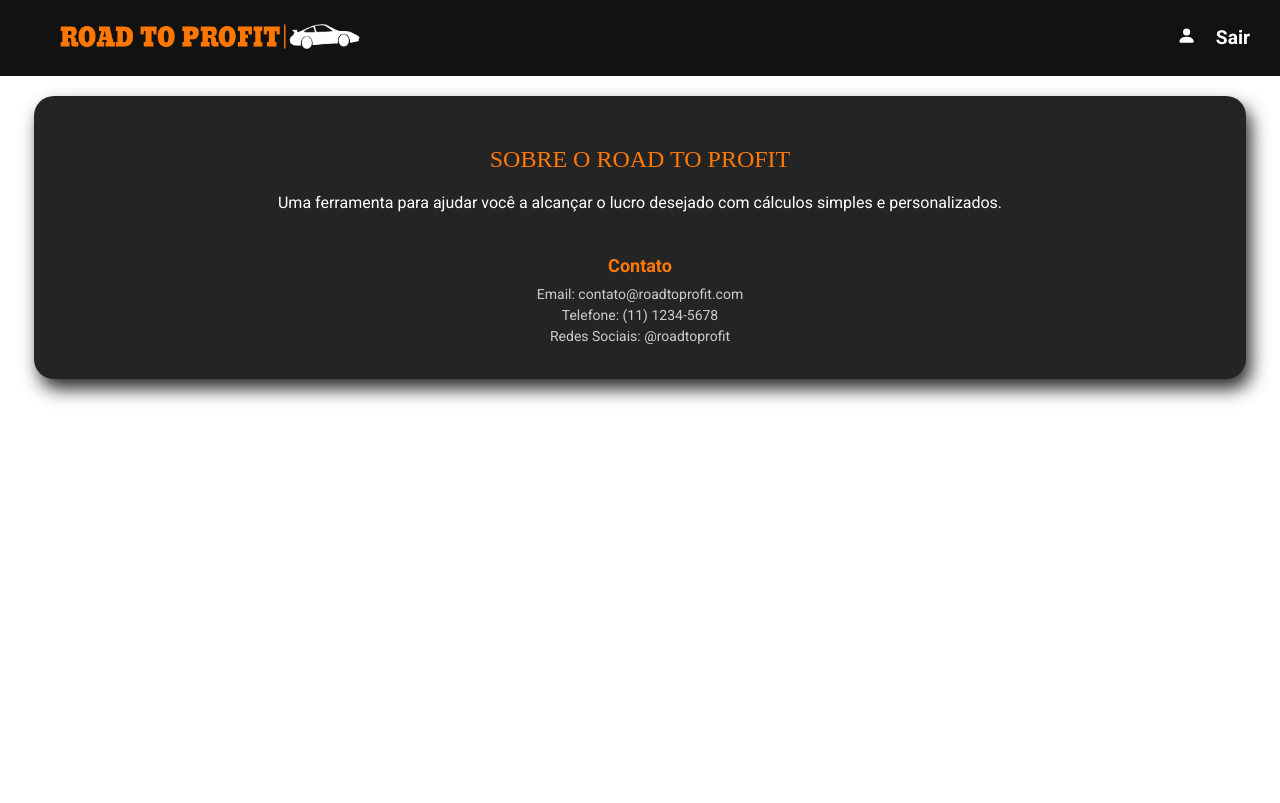
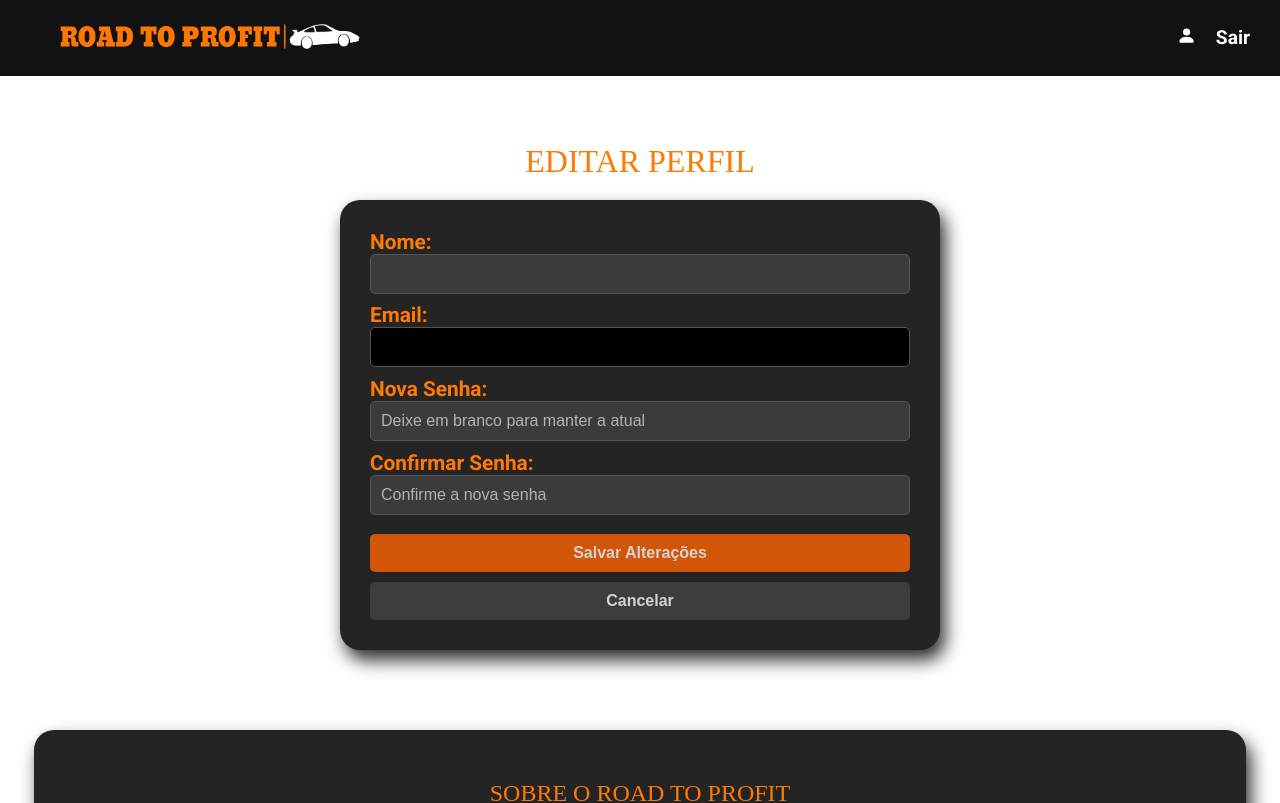
Before and after one commit to Ricardo-Jorge/road-to-profit, a React (Vite) app: page /edit-profile in a window 1280 px wide. Shown: the top 803 px of the page. Built offline with nearby package versions, Linux system fonts and the light colour scheme; sample sign-in values are in the browser's storage; a web font is replaced by a local one.

Commit message:
Edit profile page added

```diff
--- a/src/App.jsx
+++ b/src/App.jsx
@@ -18,6 +18,7 @@ import FormQuitado from "./pages/Form/FormQuitado";
 import Register from "./pages/Auth/Register";
 import Login from "./pages/Auth/Login";
 import Profile from "./pages/Profile/Profile";
+import EditProfile from "./pages/Profile/EditProfile";
 
 function App() {
   const { auth, loading } = useAuth();
@@ -45,6 +46,10 @@ function App() {
               element={auth ? <Profile /> : <Navigate to="/login" />}
             />
             <Route
+              path="/edit-profile"
+              element={auth ? <EditProfile /> : <Navigate to="/login" />}
+            />
+            <Route
               path="/alugado"
               element={auth ? <FormAluguel /> : <Navigate to="/login" />}
             />
--- /dev/null
+++ b/src/components/Loading.css
@@ -0,0 +1,52 @@
+.loader_container {
+  text-align: center;
+}
+
+.loader {
+  overflow: hidden;
+  position: relative;
+}
+
+.wheel {
+  fill: rgb(128, 128, 128);
+  font-size: 100px;
+  width: 100px;
+  height: 100px;
+  border-radius: 6em;
+  text-align: center;
+  animation: rolling 1s linear infinite;
+}
+
+#rim {
+  fill: rgb(126, 126, 126);
+}
+
+#tire {
+  fill: rgb(55, 55, 55);
+}
+
+.road {
+  position: absolute;
+  margin-top: -4px;
+  width: 80%;
+  height: 10px;
+  border-radius: 5em;
+  background-color: rgb(55, 55, 55);
+  animation: road-move 2s linear infinite;
+}
+
+@keyframes rolling {
+  to {
+    transform: rotate(-360deg);
+  }
+}
+
+@keyframes road-move {
+  from {
+    transform: translateX(-140%);
+  }
+
+  to {
+    transform: translateX(100%);
+  }
+}
--- /dev/null
+++ b/src/components/Loading.jsx
@@ -0,0 +1,52 @@
+import "./Loading.css";
+
+const Loading = () => {
+  return (
+    <div className="loader_container">
+      <div className="loader">
+        <svg
+          xmlSpace="preserve"
+          viewBox="0 0 254.532 254.532"
+          xmlnsXlink="http://www.w3.org/1999/xlink"
+          xmlns="http://www.w3.org/2000/svg"
+          id="Capa_1"
+          version="1.1"
+          className="wheel"
+        >
+          <g>
+            <path
+              d="M127.267,0C57.092,0,0,57.091,0,127.266s57.092,127.266,127.267,127.266c70.174,0,127.266-57.091,127.266-127.266
+      				S197.44,0,127.267,0z M127.267,217.656c-49.922,0-90.391-40.468-90.391-90.39s40.469-90.39,90.391-90.39
+      				c49.92,0,90.39,40.468,90.39,90.39S177.186,217.656,127.267,217.656z"
+              id="tire"
+            />
+            <path
+              d="M127.267,48.578c-43.39,0-78.689,35.299-78.689,78.688c0,43.389,35.3,78.688,78.689,78.688
+      				c43.389,0,78.688-35.299,78.688-78.688C205.955,83.877,170.655,48.578,127.267,48.578z M195.878,122.249h-38.18
+      				c-0.78-4.825-2.686-9.275-5.435-13.079l26.954-26.954C188.679,93.112,194.771,106.996,195.878,122.249z M132.204,58.648
+      				c15.244,1.087,29.123,7.156,40.025,16.591l-26.948,26.949c-3.804-2.748-8.253-4.653-13.077-5.433V58.648z M122.329,58.648v38.106
+      				c-4.824,0.78-9.274,2.685-13.078,5.434L82.302,75.24C93.204,65.805,107.085,59.735,122.329,58.648z M75.313,82.217l26.955,26.954
+      				c-2.749,3.803-4.654,8.253-5.434,13.077h-38.18C59.761,106.996,65.853,93.113,75.313,82.217z M58.643,132.123h38.192
+      				c0.779,4.824,2.685,9.274,5.434,13.078l-27.029,27.029C65.788,161.308,59.714,147.398,58.643,132.123z M122.329,195.884
+      				c-15.285-1.09-29.197-7.188-40.113-16.666l27.035-27.035c3.804,2.749,8.254,4.654,13.078,5.434V195.884z M122.329,147.459v0.072
+      				c-2.131-0.518-4.131-1.36-5.953-2.474l0.047-0.047c-2.85-1.738-5.244-4.132-6.982-6.983l-0.046,0.046
+      				c-1.114-1.822-1.956-3.821-2.474-5.952h0.071c-0.385-1.585-0.611-3.233-0.611-4.937c0-1.704,0.227-3.352,0.611-4.937h-0.071
+      				c0.518-2.13,1.359-4.129,2.474-5.951l0.046,0.046c1.738-2.85,4.133-5.245,6.982-6.982l-0.047-0.047
+      				c1.822-1.114,3.822-1.957,5.953-2.474v0.072c1.586-0.385,3.233-0.612,4.938-0.612s3.352,0.227,4.938,0.612v-0.072
+      				c2.131,0.518,4.13,1.359,5.951,2.473l-0.047,0.047c2.851,1.737,5.245,4.132,6.983,6.982l0.046-0.046
+      				c1.115,1.822,1.957,3.822,2.475,5.953h-0.071c0.385,1.585,0.611,3.233,0.611,4.937c0,1.704-0.227,3.352-0.611,4.937h0.071
+      				c-0.518,2.131-1.359,4.131-2.475,5.953l-0.046-0.046c-1.738,2.85-4.133,5.244-6.983,6.982l0.047,0.046
+      				c-1.821,1.114-3.82,1.956-5.951,2.474v-0.072c-1.586,0.385-3.233,0.612-4.938,0.612S123.915,147.845,122.329,147.459z
+      				M132.204,195.884v-38.267c4.824-0.78,9.273-2.685,13.077-5.433l27.034,27.034C161.4,188.696,147.488,194.794,132.204,195.884z
+      				M179.292,172.23l-27.028-27.028c2.749-3.804,4.654-8.254,5.435-13.079h38.191C194.818,147.398,188.745,161.308,179.292,172.23z"
+              id="rim"
+            />
+          </g>
+        </svg>
+        <div className="road" />
+      </div>
+    </div>
+  );
+};
+
+export default Loading;
--- /dev/null
+++ b/src/pages/Profile/EditProfile.jsx
@@ -0,0 +1,131 @@
+import { useEffect, useState } from "react";
+import { useSelector, useDispatch } from "react-redux";
+import { useNavigate } from "react-router-dom";
+import { updateProfile } from "../../slices/userSlice"; // Supondo que você tenha essa ação
+import Loading from "../../components/Loading";
+import "./Profile.css";
+import InputField from "../../components/InputField";
+import Message from "../../components/Message";
+
+const EditProfile = () => {
+  const dispatch = useDispatch();
+  const navigate = useNavigate();
+
+  const { user, loading, error } = useSelector((state) => state.user);
+  const { user: userAuth } = useSelector((state) => state.auth);
+
+  const [name, setName] = useState(user?.name || "");
+  const [email, setEmail] = useState(user?.email || "");
+  const [password, setPassword] = useState("");
+  const [confirmPassword, setConfirmPassword] = useState("");
+
+  useEffect(() => {
+    if (!userAuth.token) {
+      navigate("/login");
+    }
+    // Atualiza os estados locais com os dados do usuário ao carregar
+    if (user) {
+      setName(user.name || "");
+      setEmail(user.email || "");
+    }
+  }, [userAuth.token, navigate, user]);
+
+  const handleSubmit = (e) => {
+    e.preventDefault();
+
+    // Validação básica
+    if (password !== confirmPassword) {
+      alert("As senhas não coincidem!");
+      return;
+    }
+
+    const userData = {
+      name,
+      email,
+      ...(password && { password }), // Só inclui password se for fornecido
+      ...(confirmPassword && { confirmPassword }), // Só inclui password se for fornecido
+    };
+
+    dispatch(updateProfile(userData))
+      .unwrap() // Desempacota a Promise para lidar com sucesso/erro
+      .then(() => {
+        navigate("/profile"); // Redireciona para a página de perfil após sucesso
+      })
+      .catch((err) => {
+        console.error("Erro ao atualizar perfil:", err);
+      });
+  };
+
+  if (loading) return <Loading />;
+  if (error) return <Message type={"error"} msg={error} />;
+
+  return (
+    <div className="profile_container">
+      <section className="user_info">
+        <h1>Editar Perfil</h1>
+        {error && <Message type={"error"} msg={error} />}
+        <div className="info_card">
+          <form onSubmit={handleSubmit}>
+            <div>
+              <label>
+                <strong>Nome:</strong>
+              </label>
+              <InputField
+                type="text"
+                value={name}
+                onChange={(e) => setName(e.target.value)}
+                required
+              />
+            </div>
+            <div>
+              <label>
+                <strong>Email:</strong>
+              </label>
+              <InputField type="email" value={email} disabled />
+            </div>
+            <div>
+              <label>
+                <strong>Nova Senha:</strong>
+              </label>
+              <InputField
+                type="password"
+                value={password}
+                onChange={(e) => setPassword(e.target.value)}
+                placeholder="Deixe em branco para manter a atual"
+              />
+            </div>
+            <div>
+              <label>
+                <strong>Confirmar Senha:</strong>
+              </label>
+              <InputField
+                type="password"
+                value={confirmPassword}
+                onChange={(e) => setConfirmPassword(e.target.value)}
+                placeholder="Confirme a nova senha"
+              />
+            </div>
+            <button
+              type="submit"
+              style={{ backgroundColor: "#FF6200", color: "#FFFFFF" }}
+            >
+              Salvar Alterações
+            </button>
+            <button
+              type="button"
+              onClick={() => navigate("/profile")}
+              style={{
+                backgroundColor: "#444",
+                color: "#FFFFFF",
+              }}
+            >
+              Cancelar
+            </button>
+          </form>
+        </div>
+      </section>
+    </div>
+  );
+};
+
+export default EditProfile;
--- a/src/pages/Profile/Profile.css
+++ b/src/pages/Profile/Profile.css
@@ -127,6 +127,18 @@
   align-items: center;
 }
 
+input {
+  background-color: #3b3b3b;
+  color: #d6d5d5;
+  border: 1px solid #555;
+  border-radius: 5px;
+  padding: 10px;
+  font-size: 1rem;
+  outline: none;
+  width: 100%;
+  box-sizing: border-box;
+}
+
 /* Telas grandes (≥1200px) */
 @media (min-width: 1200px) {
   .user_info h1,
--- a/src/services/formAlugadoService.jsx
+++ b/src/services/formAlugadoService.jsx
@@ -59,14 +59,16 @@ const updateFormAlugado = async (id, data, token) => {
 
 // Delete Form
 const deleteFormAlugado = async (id, token) => {
-  const config = requestConfig("DELETE", id, token);
+  const config = requestConfig("DELETE", null, token);
 
   try {
     const res = await fetch(api + "/forms/alugado/" + id, config);
-
+    if (!res.ok) {
+      throw new Error(`Erro ao deletar formulário.`);
+    }
     return res;
   } catch (error) {
-    console.error("Erro ao deletar formulário Alugado:", error);
+    console.error("Erro ao deletar formulário Alugado");
     throw error;
   }
 };
--- a/src/slices/formAlugadoSlice.jsx
+++ b/src/slices/formAlugadoSlice.jsx
@@ -60,8 +60,8 @@ export const deleteFormAlugado = createAsyncThunk(
   async (id, { getState, rejectWithValue }) => {
     try {
       const token = getState().auth.user.token;
-      const res = await formAlugadoService.deleteFormAlugado(id, token);
-      return { id, res };
+      await formAlugadoService.deleteFormAlugado(id, token);
+      return id;
     } catch (error) {
       return rejectWithValue(error.message);
     }
@@ -113,7 +113,7 @@ const formAlugadoSlice = createSlice({
       .addCase(getAllFormsAlugado.rejected, (state, action) => {
         state.loading = false;
         state.error = action.payload;
-        state.forms = [];
+        state.forms = {};
       })
 
       // Update Form
@@ -153,6 +153,7 @@ const formAlugadoSlice = createSlice({
         state.loading = false;
         state.error = action.payload;
         state.success = false;
+        state.message = "Erro ao deletar formulário.";
       });
   },
 });
```
Also changed, not shown: src/pages/Profile/Profile.jsx (+18 -18 lines).
